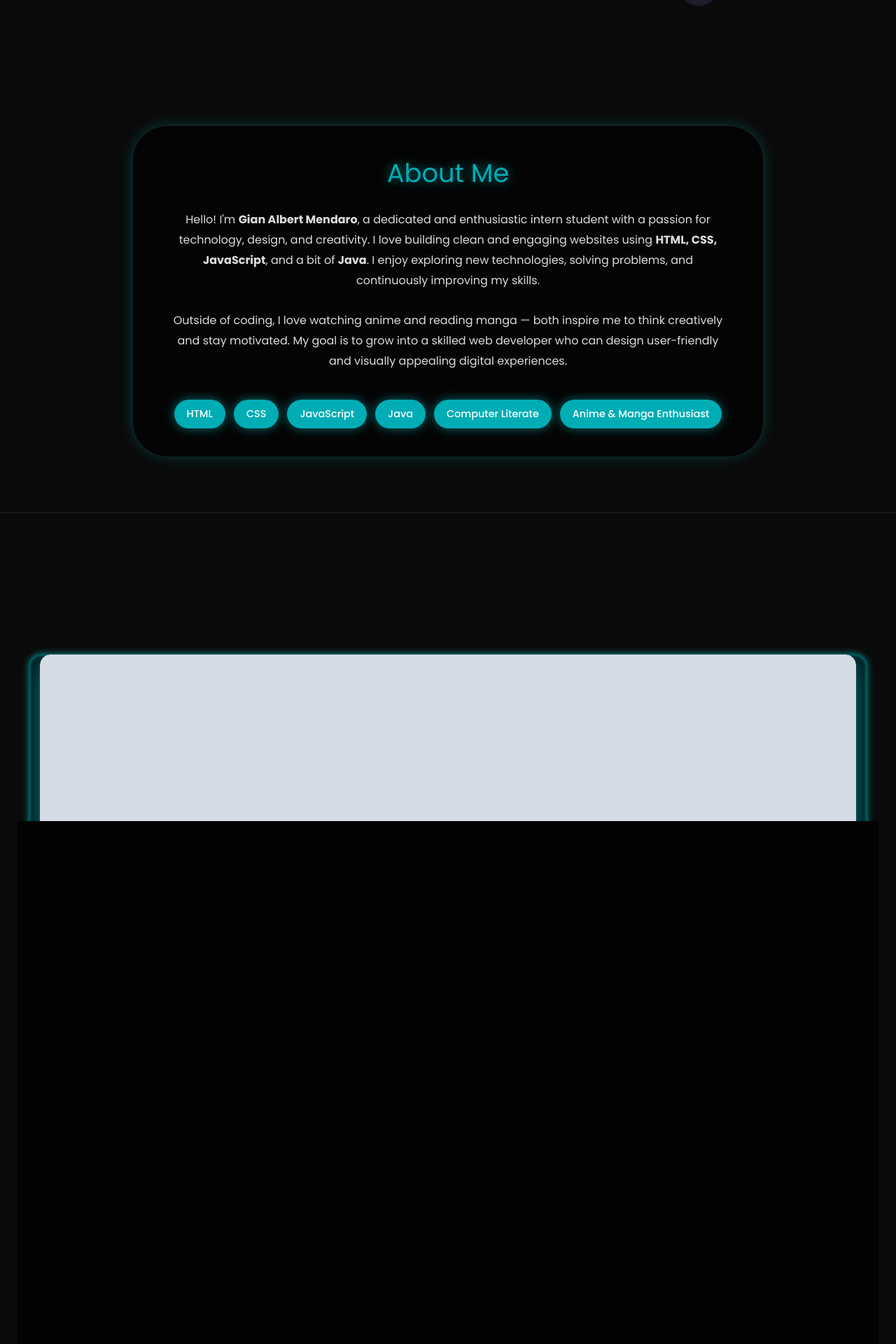
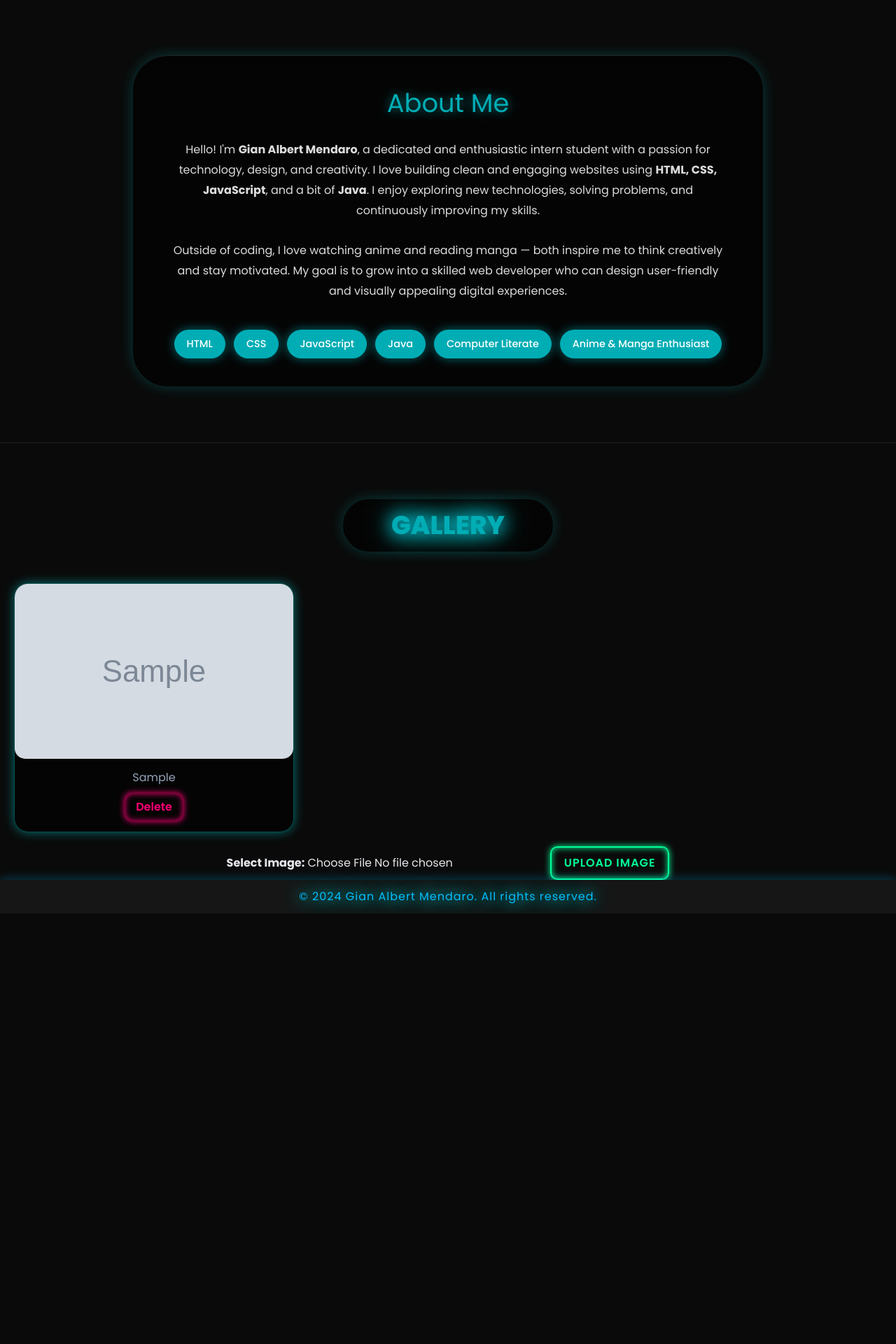
Before and after one commit to gian45x/gian, a PHP site: page /website/index.php in a window 1280 px wide. Shown: the part 801-2721 px from the top of the page at 70% size. After the commit the page ends 2106 px from the top, so only its background shows below. Run offline with PHP 8.4, Linux system fonts and the light colour scheme; tables that the repository leaves empty or names only in its code hold one stand-in row (values such as "Sample post"); grey boxes marked "Sample" are stand-in pictures; some libraries are stand-ins or nearby versions.

Commit message:
maonanigoro

```diff
--- a/admin/controller/GalleryController.php
+++ b/admin/controller/GalleryController.php
@@ -29,9 +29,6 @@ switch ($action) {
 
 // --- CRUD FUNCTIONS ---
 
-/**
- * CREATE Function: Handles image upload and database insert.
- */
 function create($gallery)
 {
     // Check for POST request and a valid file upload
--- a/assets/css/about.css
+++ b/assets/css/about.css
@@ -1,7 +1,7 @@
 @import url('https://fonts.googleapis.com/css2?family=Poppins:wght@100;200;300;400;500;600;700;800;900&display=swap');
 
 /* =========================================================
-   8. ABOUT SECTION (Always Visible)
+   8. ABOUT SECTION
 ========================================================= */
 #about {
     padding: 100px 10%;
--- /dev/null
+++ b/assets/css/contact.css
@@ -0,0 +1,60 @@
+/* CONTACT SECTION CUSTOM STYLES
+    These styles manage the glow effects and custom shadows
+    that were previously defined inline in index.php.
+*/
+
+/* --- Heading Glow Effect --- */
+.glow-text {
+    /* Sets the neon glow for the main heading text */
+    text-shadow: 0 0 10px rgba(0, 191, 255, 0.7);
+}
+
+/* --- Input Field Focus Glow --- */
+.input-glow:focus {
+    /* Adds a cyan shadow ring when input fields are focused */
+    box-shadow: 0 0 10px rgba(0, 191, 255, 0.5);
+    outline: none; /* Remove default browser outline */
+}
+
+/* --- Contact Card Hover Glow --- */
+.hover-glow:hover {
+    /* Adds a shadow based on the element's current text/icon color */
+    box-shadow: 0 0 15px currentColor;
+}
+
+/* --- Send Inquiry Button Glow --- */
+.glow-btn {
+    /* Base transitions for the button */
+    transition: transform 0.3s ease, box-shadow 0.3s ease;
+}
+
+.glow-btn:hover {
+    /* Lift and amplify the neon shadow on hover */
+    transform: translateY(-2px);
+    box-shadow: 0 0 30px rgba(0, 191, 255, 1);
+}
+
+/* --- Card Shadow for Form Container --- */
+.contact-shadow {
+    /* Ensures the main form container has a consistent, soft blue glow */
+    box-shadow: 0 0 25px rgba(0, 191, 255, 0.2) !important;
+}
+
+/* Styles for Contact Card Icons (Ensuring consistent glow for card icons)
+    These apply the same text shadow effects used inline previously.
+*/
+
+/* Email Icon (Primary Blue) */
+.contact-card .fa-envelope {
+    text-shadow: 0 0 10px rgba(0, 191, 255, 0.7);
+}
+
+/* Phone Icon (Accent Yellow) */
+.contact-card .fa-phone-alt {
+    text-shadow: 0 0 10px rgba(255, 193, 7, 0.7);
+}
+
+/* Instagram Icon (Pink) */
+.contact-card .fa-instagram {
+    text-shadow: 0 0 10px rgba(236, 72, 153, 0.7);
+}
--- a/assets/css/gallery.css
+++ b/assets/css/gallery.css
@@ -1,22 +1,16 @@
 /* =========================================================
-   GLOBAL BASE STYLES
-   ========================================================= */
+   GALLERY SECTION
+========================================================= */
+
+/* NOTE: General body styles should typically live in style.css, but kept here for context. */
 body {
     font-family: 'Inter', sans-serif;
-    background-color: #0A0A0A; /* Near-black for maximum neon contrast */
-    color: #E0F7FA; /* Light cyan text */
+    background-color: #0A0A0A;
+    color: #E0F7FA;
     overflow-x: hidden;
 }
 
-/* --- INTEGRATED USER CSS STARTS HERE --- */
-
-/* =========================================================
-   GALLERY SECTION - CYBER NEON GLOW DESIGN
-   ========================================================= */
-
-/* Header/Title Styling */
 .gallery-title {
-    /* This section has conflicting padding/width properties, simplifying to look like the original image */
     max-width: 300px;
     margin: 80px auto;
     background: rgba(0, 0, 0, 0.6);
@@ -25,106 +19,82 @@ body {
     box-shadow: 0 0 20px rgba(0, 255, 255, 0.2);
     backdrop-filter: blur(8px);
     text-align: center;
-    font-size: 2.5rem; /* Larger font size */
+    font-size: 2.5rem;
     font-weight: 800;
     text-transform: uppercase;
     color: cyan;
     text-shadow: 0 0 10px cyan;
-    animation: glowPulse 2s infinite alternate; /* Apply glow animation */
+    animation: glowPulse 2s infinite alternate;
 }
 
-/* Section Background (Used for the main body) */
 .gallery-section {
     padding: 70px 20px;
     text-align: center;
-    /* Use a radial gradient for a deep space effect */
     background: radial-gradient(circle at center, #030b15 0%, #010409 100%);
     color: #e5e7eb;
     position: relative;
     overflow: hidden;
-    min-height: 100vh;
+    /* FIX: Removed min-height: 100vh; to allow the content below (Contact) to be visible */
 }
 
-/* Main Container (Not directly used for the grid, but kept for reference) */
 .gallery-container {
-    max-width: 800px;
     display: none;
 }
 
-/* 🌟 CHANGE HERE: Set min-width to 180px for a standard thumbnail size 🌟 */
 .gallery-grid {
     display: grid;
-    grid-template-columns: repeat(auto-fit, minmax(180px, 1fr));
-    gap: 30px;
-    padding: 20px 0;
-    max-width: 1200px;
-    margin: 0 auto;
+    grid-template-columns: repeat(3, 1fr);
+    gap: 20px;
+    padding: 20px;
 }
 
-/* Gallery Card (The key element for the glow/transition) */
 .gallery-card {
-    background: rgba(0, 0, 0, 0.7);
+    background: rgba(0, 0, 0, 0.6);
     border-radius: 20px;
+    border: 1px solid rgba(0, 255, 255, 0.3);
+    box-shadow: 0 0 15px rgba(0, 255, 255, 0.4);
+    transition: all 0.4s ease;
     overflow: hidden;
-    border: 2px solid rgba(0, 255, 255, 0.3); /* Subtle border */
-    box-shadow: 0 0 10px rgba(0, 255, 255, 0.4), inset 0 0 5px rgba(0, 255, 255, 0.6);
-    backdrop-filter: blur(5px);
-    transition: transform 0.5s cubic-bezier(0.25, 0.8, 0.25, 1), box-shadow 0.5s ease;
-    padding: 0 15px 20px;
     display: flex;
     flex-direction: column;
-    align-items: center;
-    text-align: center;
+    justify-content: space-between;
+}
+
+.gallery-card img {
+    width: 100%;
+    height: auto;
+    display: block;
+    object-fit: cover;
 }
 
 .gallery-card:hover {
-    transform: translateY(-8px) scale(1.02); /* Unique lift and scale transition */
-    box-shadow:
-        0 15px 30px rgba(0, 255, 255, 0.6), /* Strong lift shadow */
-        0 0 25px cyan,
-        0 0 50px #00BFFF; /* Intense, lifted glow */
+    transform: translateY(-8px) scale(1.03);
+    box-shadow: 0 0 30px cyan, 0 0 50px #00eaff;
 }
 
-/* IMAGE SIZING FIX FOR 2X2 STANDARD (SQUARE) */
 .gallery-image-wrapper {
-    position: relative;
-    width: 100%;
-
-    /* Forces the container to a perfect 1:1 aspect ratio (square) */
-    aspect-ratio: 1 / 1;
-    height: auto;
-
+    height: 250px;
     overflow: hidden;
-    border-radius: 15px;
-    /* Stronger box-shadow on the image itself */
-    box-shadow: 0 0 40px rgba(0, 234, 255, 0.6);
-    display: flex;
-    align-items: center;
-    justify-content: center;
-    margin-bottom: 15px;
 }
 
 .gallery-image-wrapper img {
     width: 100%;
     height: 100%;
-    /* Scales image to fill the 1:1 container and crops excess */
     object-fit: cover;
-
     border-radius: 15px;
-    transition: transform 0.5s ease-in-out, opacity 0.4s ease;
+    transition: transform 0.5s ease, opacity 0.4s ease;
 }
 
 .gallery-image-wrapper img:hover {
-    transform: scale(1.05);
+    transform: scale(1.08);
 }
 
-/* Neon Buttons (Primary style for all controls) */
-.btn-glow,
-.gallery-controls button {
+/* Button Styles (Combined for brevity and clarity) */
+.btn-glow, .gallery-controls button {
     background: transparent;
     border: 2px solid cyan;
     color: cyan;
-    font-family: 'Orbitron', sans-serif;
+    /* font-family: 'Orbitron', sans-serif; - Check if Orbitron is imported, 'Inter' is used globally */
     padding: 10px 18px;
     border-radius: 10px;
     cursor: pointer;
@@ -135,15 +105,13 @@ body {
     box-shadow: 0 0 10px cyan, inset 0 0 10px cyan;
 }
 
-.btn-glow:hover,
-.gallery-controls button:hover {
+.btn-glow:hover, .gallery-controls button:hover {
     background: cyan;
     color: #0a0a0a;
     box-shadow: 0 0 20px cyan, 0 0 30px cyan;
-    transform: translateY(-3px); /* Unique button lift transition */
+    transform: translateY(-3px);
 }
 
-/* Upload Button Variant */
 .btn-glow.upload {
     border-color: #00ff99;
     color: #00ff99;
@@ -156,20 +124,25 @@ body {
     box-shadow: 0 0 25px #00ff99, 0 0 40px #00ff99;
 }
 
-/* Delete Button Variant */
-.btn-glow.delete {
+.btn-delete, .btn-glow.delete {
     border-color: #ff0077;
     color: #ff0077;
+    border-radius: 10px;
+    padding: 8px 16px; /* Adjusted padding for btn-delete */
+    font-weight: 600;
+    cursor: pointer;
     box-shadow: 0 0 10px #ff0077, inset 0 0 10px #ff0077;
+    transition: all 0.3s ease;
 }
 
-.btn-glow.delete:hover {
+.btn-delete:hover, .btn-glow.delete:hover {
     background: #ff0077;
     color: #0a0a0a;
     box-shadow: 0 0 25px #ff0077, 0 0 40px #ff0077;
+    transform: translateY(-3px); /* Added transform for consistency */
+
 }
 
-/* Glow Animation for Titles */
 @keyframes glowPulse {
     from {
         text-shadow: 0 0 10px cyan;
@@ -179,21 +152,13 @@ body {
     }
 }
 
-/* Basic card info styling (adapted for the new card structure) */
 .gallery-info {
-    padding: 10px 0 0;
+    padding: 15px;
     text-align: center;
 }
 
-.gallery-info h2 {
-    font-size: 1.5rem;
-    font-weight: 600;
-    color: #00FFFF;
-    margin-bottom: 5px;
+.gallery-info p {
+    font-size: 1rem;
+    color: #94a3b8;
+    margin-bottom: 10px;
 }
-
-.gallery-info p {
-    color: #94A3B8;
-    font-size: 0.9rem;
-    margin-bottom: 15px;
-}
--- a/assets/css/login.css
+++ b/assets/css/login.css
@@ -1,3 +1,7 @@
+/* =========================================================
+GALLERY SECTION
+========================================================= */
+
 @import url('https://fonts.googleapis.com/css2?family=Poppins:wght@300;400;500;600;700;800;900&display=swap');
 /* Include Boxicons for icons */
 @import url('https://unpkg.com/boxicons@2.1.4/css/boxicons.min.css');
--- a/assets/css/style.css
+++ b/assets/css/style.css
@@ -121,30 +117,20 @@ header.hidden {
     box-shadow: 0 0 30px rgba(0, 255, 255, 0.7);
 }
 
-/* --- When header visible, hide button --- */
 #headerToggle.hide {
     opacity: 0;
     pointer-events: none;
     transform: scale(0);
 }
 
-/* Add spacing below header */
-body {
-  padding-top: 100px;
-}
-
-
-
-
-/* =========================================================
-    4. HOME SECTION
-========================================================= */
+/* --- HOME SECTION --- */
 .home {
-    min-height: 100vh; /* Use min-height so it can expand */
+    min-height: 100vh;
     display: flex;
     justify-content: space-between;
     align-items: center;
-    padding: 100px 10% 50px 10%; /* Added top padding to clear fixed header */
+    /* FIX: Increased padding-top to ensure content is below the fixed header */
+    padding: 150px 10% 50px 10%;
     gap: 50px;
     position: relative;
     z-index: 2;
@@ -325,24 +300,21 @@ body {
     100% { transform: translate(-50%, -50%) scale(1.1); filter: brightness(1.2); }
 }
 
-/* =========================================================
-    8. ABOUT, GALLERY, CONTACT SECTIONS
-========================================================= */
+/* --- ALL OTHER SECTIONS --- */
 #about, #gallery, #contact {
     padding: 100px 10%;
     text-align: center;
-    background: rgba(10, 10, 10, 0.9); /* Increased opacity for readability */
+    background: rgba(10, 10, 10, 0.9);
     border-top: 1px solid #222;
     z-index: 10;
-    position: relative; /* Ensure sections layer above the video */
-    min-height: 50vh; /* Ensure sections take up space */
+    position: relative;
+
 }
 #gallery {
-    padding: 0; /* Gallery content has internal padding */
-    background: transparent; /* Let the gallery-main container handle the dark background */
+    padding: 0;
+    background: transparent;
 }
 
-/* Reveal Animation (applies to all non-home sections) */
 #about, #gallery-main, #contact {
     opacity: 0;
     transform: translateY(50px);
@@ -508,12 +475,10 @@ body {
     background: #374151;
 }
 
-/* =========================================================
-    10. FOOTER
-========================================================= */
+/* --- FOOTER (CRITICAL FIX) --- */
 footer {
-    position: fixed;
-    bottom: 0;
+    /* FIX: Changed to relative so it flows *after* the contact section, allowing contact to be seen */
+    position: relative;
     width: 100%;
     background: rgba(255, 255, 255, 0.05);
     color: #00bfff;
--- a/assets/js/delete.js
+++ b/assets/js/delete.js
@@ -1,6 +1,4 @@
 document.getElementById('delete-btn').addEventListener('click', function() {
-    // 1. Get the ID of the currently displayed image
-    // You must store the current image ID somewhere (e.g., in a data attribute on the image wrapper)
     const currentImageId = document.getElementById('gallery-container').dataset.currentId;
 
     if (!currentImageId) {
--- a/website/index.php
+++ b/website/index.php
@@ -3,7 +3,7 @@
 require_once __DIR__ . '/../admin/model/Gallery.php';
 
 $gallery = new Gallery();
-$images = $gallery->readAll(); // Get all images
+$images = $gallery->readAll();
 ?>
 
 <!DOCTYPE html>
@@ -13,12 +13,11 @@ $images = $gallery->readAll(); // Get all images
     <meta name="viewport" content="width=device-width, initial-scale=1.0" />
     <title>Gian Albert's Portfolio</title>
 
-  <!-- Core Styles -->
     <link rel="stylesheet" href="../assets/css/style.css" />
     <link rel="stylesheet" href="../assets/css/about.css" />
     <link rel="stylesheet" href="../assets/css/gallery.css" />
+    <link rel="stylesheet" href="../assets/css/contact.css" />
 
-  <!-- External Libraries -->
     <link href="https://unpkg.com/boxicons@2.1.4/css/boxicons.min.css" rel="stylesheet" />
     <link
         rel="stylesheet"
@@ -27,25 +26,39 @@ $images = $gallery->readAll(); // Get all images
         referrerpolicy="no-referrer"
     />
 
-  <!-- Tailwind -->
-  <script src="https://cdn.tailwindcss.com"></script>
+    <script src="https://cdn.jsdelivr.net/npm/@tailwindcss/browser@4"></script>
+    <script>
+      tailwind.config = {
+        theme: {
+          extend: {
+            colors: {
+              'primary-blue': '#007BFF',
+              'accent-yellow': '#FFC107',
+            }
+          }
+        }
+      }
+    </script>
 
-  <!-- Google Fonts -->
     <style>
         @import url('https://fonts.googleapis.com/css2?family=Inter:wght@100..900&display=swap');
         body {
             font-family: 'Inter', sans-serif;
         }
+        /* Ensure all content sections stack correctly above the fixed video */
+        #home, #about, #gallery, #contact {
+            position: relative;
+            z-index: 2; /* Content must be above video's z-index: -1 */
+        }
     </style>
 </head>
 
-<body class="vid">
-  <!-- Background Video -->
-  <video autoplay muted loop playsinline>
+<body class="vid" style="position: relative; z-index: 1;">
+
+    <video autoplay muted loop playsinline style="position: fixed; top: 0; left: 0; width: 100%; height: 100%; object-fit: cover; z-index: -1;">
         <source src="../assets/video/pinterest-video-39.mp4" type="video/mp4" />
     </video>
 
-  <!-- Header -->
     <header id="mainHeader">
         <div class="logo">MY PORTFOLIO</div>
         <nav>
@@ -56,12 +69,10 @@ $images = $gallery->readAll(); // Get all images
         </nav>
     </header>
 
-  <!-- Floating toggle button -->
     <button id="headerToggle" title="Show Menu">
         <i class="bx bx-menu"></i>
     </button>
 
-  <!-- Home Section -->
     <section class="home" id="home">
         <div class="home-content">
             <h1>Hello, I'm Gian Albert</h1>
@@ -79,7 +90,6 @@ $images = $gallery->readAll(); // Get all images
             </div>
         </div>
 
-    <!-- Profile Orbit -->
         <div class="social-orbit-wrapper">
             <div class="profile-pic">
                 <img src="../assets/images/gianpic.jpg" alt="Profile Picture of Gian Albert" />
@@ -106,7 +116,6 @@ $images = $gallery->readAll(); // Get all images
         </div>
     </section>
 
-  <!-- About Section -->
     <section id="about" class="about">
         <h2>About Me</h2>
         <p>
@@ -130,7 +139,6 @@ $images = $gallery->readAll(); // Get all images
         </div>
     </section>
 
-  <!-- Gallery Section -->
     <section id="gallery" class="gallery-section">
         <h2 class="gallery-title">Gallery</h2>
 
@@ -157,10 +165,9 @@ $images = $gallery->readAll(); // Get all images
             </div>
         </div>
 
-  <!-- UPLOAD FORM -->
         <div class="gallery-upload">
             <form id="upload-form" action="../admin/controller/GalleryController.php?action=create" method="POST" enctype="multipart/form-data">
-      <label for="image-file">Select Image:</label>
+                <label for="image-file"><b>Select Image:</b></label>
                 <input type="file" name="image" id="image-file" required>
                 <input type="hidden" name="caption" value="New Gallery Image">
                 <button class="btn-glow upload" type="submit">Upload Image</button>
@@ -168,10 +175,11 @@ $images = $gallery->readAll(); // Get all images
         </div>
     </section>
 
-  <!-- Footer -->
-
-
-  <!-- Scripts -->
+<footer>
+        <div class="footer-content">
+            <p>&copy; 2024 Gian Albert Mendaro. All rights reserved.</p>
+        </div>
+</footer>
     <script src="../assets/js/main.js"></script>
     <script src="../assets/js/script.js"></script>
     <script src="../assets/js/gallery.js"></script>
```
Also changed, not shown: other parts of assets/css/style.css (+24 -43 lines), uploads/1761807615_images.jpg (deleted), uploads/1762497589_unnamed.jpg (added). Lines whose indentation alone changed are shown as unchanged.
